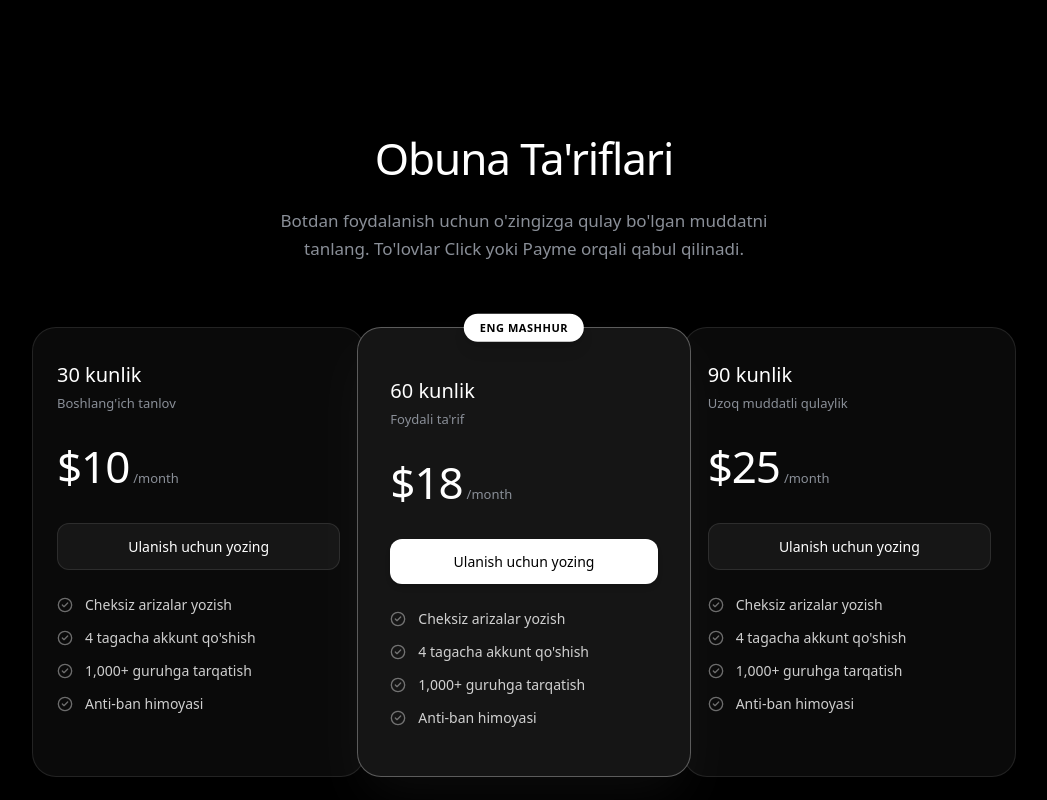
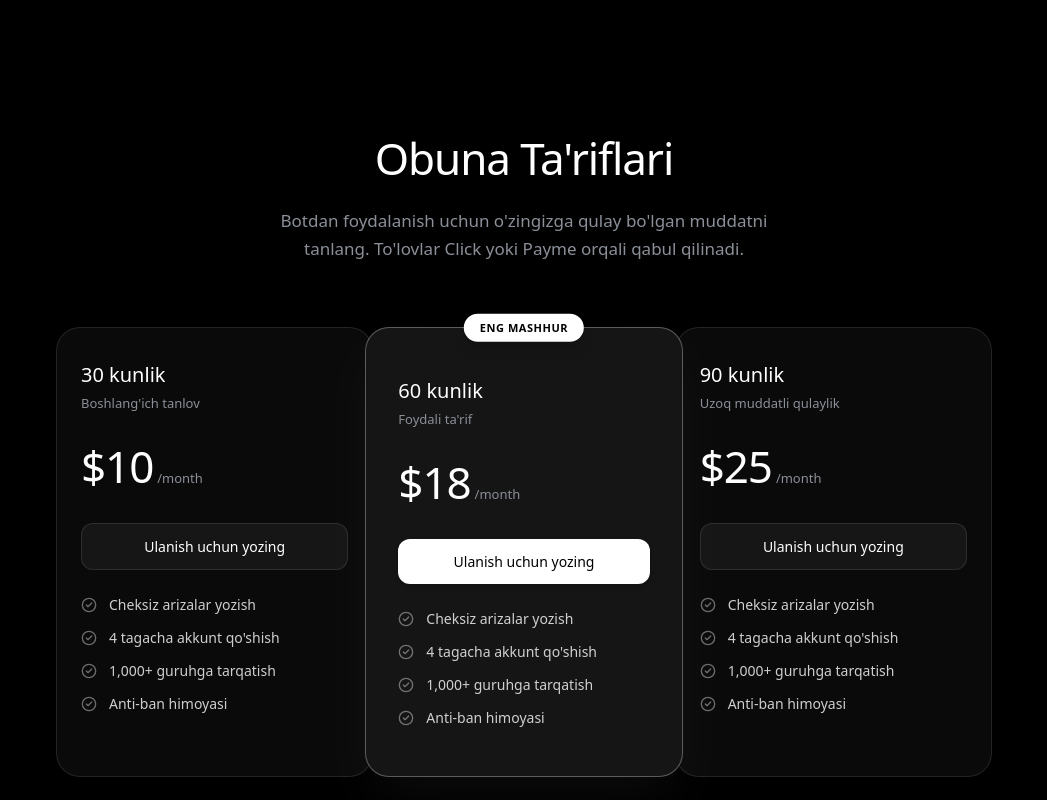
Before and after one commit to jooshaa/a4logisticsLanding, a Next.js app: page / in a window 1280 px wide. Shown: the part 2060-2860 px from the top of the page, without its empty margins (116-1163 px from the left). Built offline with nearby package versions, Linux system fonts and the light colour scheme.

Commit message:
Pricing: horizontal snap carousel on mobile with peek effect, keep 3-col on desktop

```diff
--- a/app/page.tsx
+++ b/app/page.tsx
@@ -247,26 +247,28 @@ export default function Home() {
 
       {/* ── PRICING ──────────────────────────────────────────────────────── */}
       <section className="py-24 sm:py-32 relative bg-black border-t border-white/5">
-        <div className="max-w-[1200px] mx-auto px-4 sm:px-6">
-          <div className="text-center mb-12 sm:mb-16">
+        <div className="max-w-[1200px] mx-auto">
+          <div className="text-center mb-12 sm:mb-16 px-4 sm:px-6">
             <h2 className="text-[28px] sm:text-[36px] md:text-[44px] font-medium text-white mb-4 tracking-tight">Obuna Ta'riflari</h2>
             <p className="text-[15px] sm:text-[17px] text-[#8A8F98] max-w-[500px] mx-auto leading-relaxed">
               Botdan foydalanish uchun o'zingizga qulay bo'lgan muddatni tanlang. To'lovlar Click yoki Payme orqali qabul qilinadi.
             </p>
           </div>
-          <div className="flex flex-col sm:flex-row items-stretch justify-center max-w-[1000px] mx-auto gap-8 sm:gap-0 mt-8 sm:mt-0 pt-4 sm:pt-0">
+
+          {/* Mobile: horizontal snap carousel with peek */}
+          <div className="sm:hidden overflow-x-auto scrollbar-hide snap-x snap-mandatory flex gap-4 px-[10vw] pb-6" style={{ scrollbarWidth: 'none', msOverflowStyle: 'none' }}>
             {[
               { days: "30 kunlik", desc: "Boshlang'ich tanlov", price: "$10", suffix: "/month", featured: false },
               { days: "60 kunlik", desc: "Foydali ta'rif", price: "$18", suffix: "/month", featured: true },
               { days: "90 kunlik", desc: "Uzoq muddatli qulaylik", price: "$25", suffix: "/month", featured: false }
             ].map((plan, i) => (
-              <div key={i} className={`relative rounded-3xl border transition-all duration-300 w-full sm:w-1/3 ${plan.featured ? 'border-white/30 bg-[#151515] py-10 sm:py-12 px-6 sm:px-8 z-10 shadow-2xl shadow-white/5 sm:-mx-2 sm:my-0' : 'border-white/10 bg-[#0A0A0A] py-8 px-6 hover:border-white/20'}`}>
+              <div key={i} className={`relative snap-center flex-shrink-0 w-[80vw] rounded-3xl border transition-all duration-300 ${plan.featured ? 'border-white/30 bg-[#151515] pt-12 pb-8 px-6 shadow-2xl shadow-white/5' : 'border-white/10 bg-[#0A0A0A] py-8 px-6'}`}>
                 {plan.featured && <div className="absolute top-0 left-1/2 -translate-x-1/2 -translate-y-1/2 bg-white text-black px-4 py-1.5 rounded-full text-[11px] font-bold tracking-wider uppercase shadow-lg whitespace-nowrap">Eng mashhur</div>}
                 <div className="flex flex-col h-full">
-                  <h3 className="text-[18px] sm:text-[20px] text-white font-medium mb-1">{plan.days}</h3>
+                  <h3 className="text-[18px] text-white font-medium mb-1">{plan.days}</h3>
                   <div className="text-[13px] text-[#8A8F98] mb-5">{plan.desc}</div>
                   <div className="flex items-baseline gap-1 mb-6">
-                    <span className="text-[36px] sm:text-[44px] font-medium text-white tracking-tight">{plan.price}</span>
+                    <span className="text-[40px] font-medium text-white tracking-tight">{plan.price}</span>
                     <span className="text-[13px] text-[#8A8F98] font-medium">{plan.suffix}</span>
                   </div>
                   <a
@@ -278,8 +280,45 @@ export default function Home() {
                     Ulanish uchun yozing
                   </a>
                   <ul className="space-y-3">
-                    {['Cheksiz arizalar yozish', '4 tagacha akkunt qo\'shish', '1,000+ guruhga tarqatish', 'Anti-ban himoyasi'].map((item, j) => (
-                      <li key={j} className="flex items-center gap-3 text-[13px] sm:text-[14px] text-white/80">
+                    {["Cheksiz arizalar yozish", "4 tagacha akkunt qo'shish", "1,000+ guruhga tarqatish", "Anti-ban himoyasi"].map((item, j) => (
+                      <li key={j} className="flex items-center gap-3 text-[13px] text-white/80">
+                        <CheckCircle2 className="w-4 h-4 text-white/40 flex-shrink-0" />
+                        {item}
+                      </li>
+                    ))}
+                  </ul>
+                </div>
+              </div>
+            ))}
+          </div>
+
+          {/* Desktop: original 3-column layout */}
+          <div className="hidden sm:flex flex-row items-stretch justify-center max-w-[1000px] mx-auto gap-0 px-6">
+            {[
+              { days: "30 kunlik", desc: "Boshlang'ich tanlov", price: "$10", suffix: "/month", featured: false },
+              { days: "60 kunlik", desc: "Foydali ta'rif", price: "$18", suffix: "/month", featured: true },
+              { days: "90 kunlik", desc: "Uzoq muddatli qulaylik", price: "$25", suffix: "/month", featured: false }
+            ].map((plan, i) => (
+              <div key={i} className={`relative rounded-3xl border transition-all duration-300 w-1/3 ${plan.featured ? 'border-white/30 bg-[#151515] py-12 px-8 z-10 shadow-2xl shadow-white/5 -mx-2' : 'border-white/10 bg-[#0A0A0A] py-8 px-6 hover:border-white/20'}`}>
+                {plan.featured && <div className="absolute top-0 left-1/2 -translate-x-1/2 -translate-y-1/2 bg-white text-black px-4 py-1.5 rounded-full text-[11px] font-bold tracking-wider uppercase shadow-lg whitespace-nowrap">Eng mashhur</div>}
+                <div className="flex flex-col h-full">
+                  <h3 className="text-[20px] text-white font-medium mb-1">{plan.days}</h3>
+                  <div className="text-[13px] text-[#8A8F98] mb-5">{plan.desc}</div>
+                  <div className="flex items-baseline gap-1 mb-6">
+                    <span className="text-[44px] font-medium text-white tracking-tight">{plan.price}</span>
+                    <span className="text-[13px] text-[#8A8F98] font-medium">{plan.suffix}</span>
+                  </div>
+                  <a
+                    href="https://t.me/a4logistics_bot"
+                    target="_blank"
+                    rel="noopener noreferrer"
+                    className={`w-full py-3 rounded-xl text-[14px] font-medium transition-colors mb-6 text-center block ${plan.featured ? 'bg-white text-black hover:bg-white/90 shadow-md' : 'bg-white/5 border border-white/10 text-white hover:bg-white/10'}`}
+                  >
+                    Ulanish uchun yozing
+                  </a>
+                  <ul className="space-y-3">
+                    {["Cheksiz arizalar yozish", "4 tagacha akkunt qo'shish", "1,000+ guruhga tarqatish", "Anti-ban himoyasi"].map((item, j) => (
+                      <li key={j} className="flex items-center gap-3 text-[14px] text-white/80">
                         <CheckCircle2 className="w-4 h-4 text-white/40 flex-shrink-0" />
                         {item}
                       </li>
```
